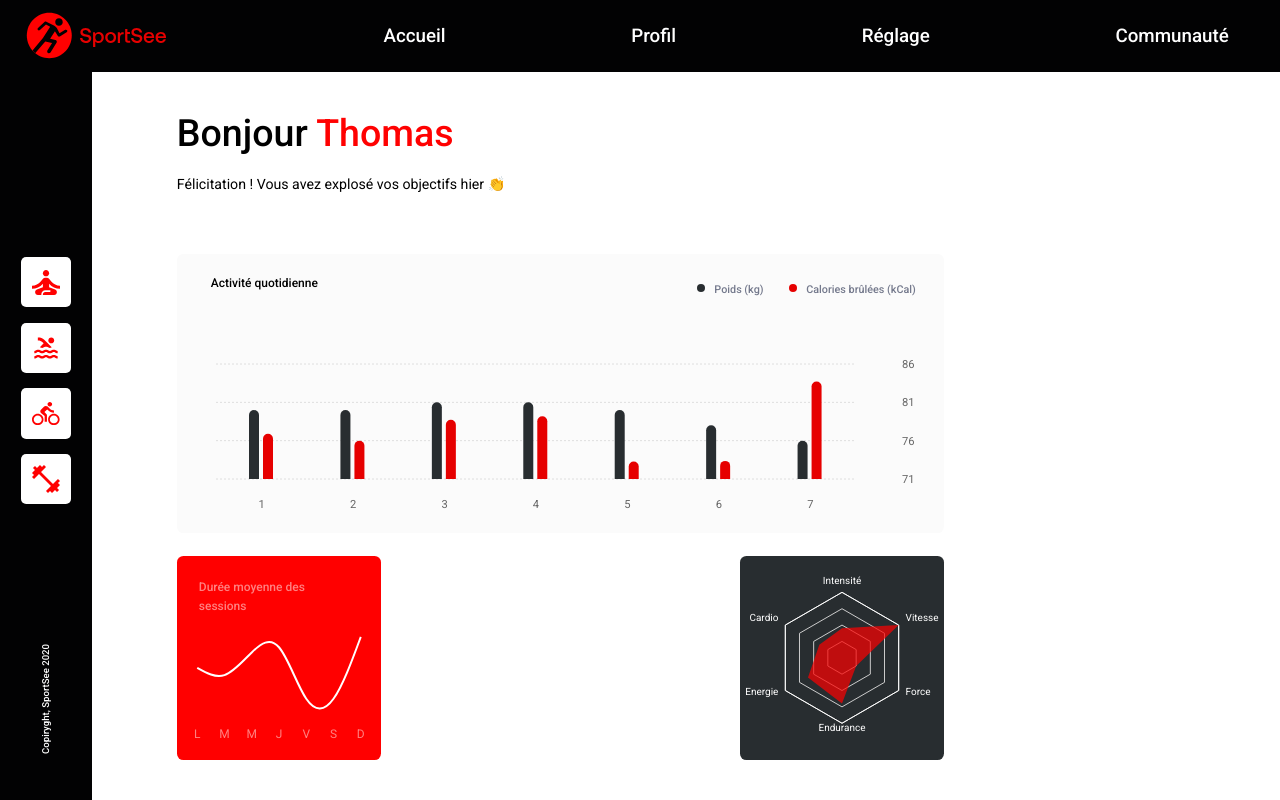
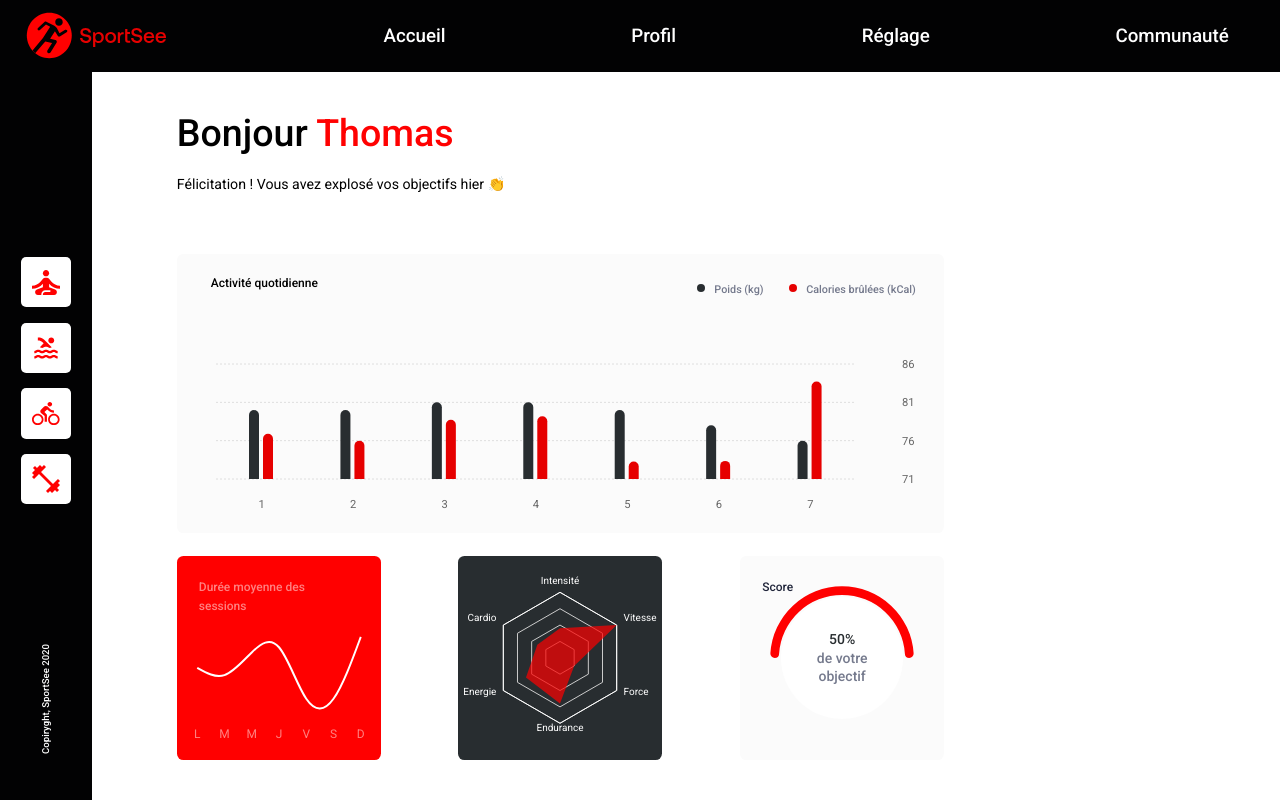
Before and after one commit to rMaloberti/RemiMaloberti_12_12022023, a React (Create React App) app: page / in a window 1280 px wide. Built offline with nearby package versions, Linux system fonts and the light colour scheme.

Commit message:
[charts] create the objectives radial chart

```diff
--- a/src/components/Dashboard.jsx
+++ b/src/components/Dashboard.jsx
@@ -1,6 +1,7 @@
 import '../style/components/Dashboard.css';
 import AverageLineChart from './AverageLineChart';
 import DailyBarChart from './DailyBarChart';
+import ObjectifRadialChart from './ObjectifRadialChart';
 import PerformanceRadarChart from './PerformanceRadarChart';
 
 const Dashboard = () => {
@@ -22,6 +23,7 @@ const Dashboard = () => {
           <div className="charts-bottom">
             <AverageLineChart />
             <PerformanceRadarChart />
+            <ObjectifRadialChart />
           </div>
         </div>
         <div className="nutritionals"></div>
--- /dev/null
+++ b/src/components/ObjectifRadialChart.jsx
@@ -0,0 +1,39 @@
+import { PolarAngleAxis, RadialBar, RadialBarChart, ResponsiveContainer } from 'recharts';
+import '../style/components/ObjectifRadialChart.css';
+
+const ObjectifRadialChart = () => {
+  const DATA = {
+    todayScore: 0.5,
+  };
+
+  return (
+    <div className="objectif-radial-chart">
+      <p className="objectif-radial-chart__title">Score</p>
+      <ResponsiveContainer width="100%" height="100%">
+        <RadialBarChart
+          cx="50%"
+          cy="50%"
+          innerRadius="70%"
+          data={[DATA]}
+          startAngle={180}
+          endAngle={-180}
+        >
+          <RadialBar
+            minAngle={15}
+            dataKey="todayScore"
+            fill="#FF0000"
+            cornerRadius={25}
+            barSize={10}
+          />
+          <PolarAngleAxis type="number" domain={[0, 1]} tick={false} />
+        </RadialBarChart>
+      </ResponsiveContainer>
+      <div className="objectif-radial-chart__score">
+        <p className="objectif-radial-chart__score__score-result">{Math.round(DATA.todayScore * 100)}%</p>
+        <p className="objectif-radial-chart__score__score-text">de votre objectif</p>
+      </div>
+    </div>
+  );
+};
+
+export default ObjectifRadialChart;
--- a/src/style/components/Dashboard.css
+++ b/src/style/components/Dashboard.css
@@ -47,6 +47,7 @@
 .charts {
   /* Size */
   width: 74.3%;
+  max-width: 100vh;
 
   /* Display */
   display: flex;
--- /dev/null
+++ b/src/style/components/ObjectifRadialChart.css
@@ -0,0 +1,71 @@
+.objectif-radial-chart {
+  /* Size */
+  width: 25.5vh;
+  height: 25.5vh;
+
+  /* Display */
+  display: flex;
+  justify-content: center;
+  align-items: center;
+
+  /* Position */
+  position: relative;
+
+  /* Background */
+  background-color: #fbfbfb;
+
+  /* Border */
+  border-radius: 0.5vw;
+}
+
+.objectif-radial-chart__title {
+  /* Position */
+  position: absolute;
+  top: 2.75vh;
+  left: 2.75vh;
+
+  /* Font */
+  color: #20253a;
+  font-size: 1.5vh;
+  font-weight: 500;
+}
+
+.objectif-radial-chart__score {
+  /* Size */
+  width: 60%;
+  height: 60%;
+
+  /* Display */
+  display: flex;
+  flex-direction: column;
+  align-items: center;
+  justify-content: center;
+
+  /* Position */
+  position: absolute;
+
+  /* Background */
+  background-color: #ffffff;
+
+  /* Border */
+  border-radius: 50%;
+}
+
+.objectif-radial-chart__score__score-result {
+  /* Font */
+  text-align: center;
+  font-size: 1.75vh;
+  font-weight: 500;
+  color: #282d30;
+}
+
+.objectif-radial-chart__score__score-text {
+  /* Size */
+  max-width: 10vh;
+
+  /* Font */
+  font-size: 1.75vh;
+  font-weight: 500;
+  color: #74798c;
+  text-align: center;
+}
```
